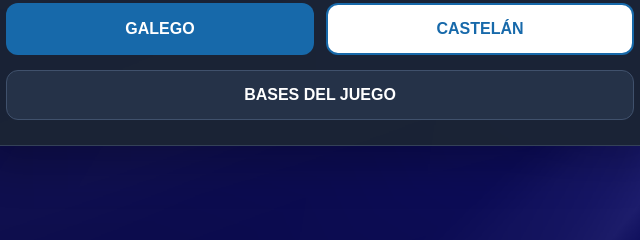
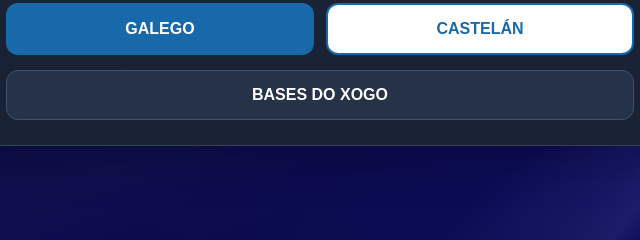
Before and after one commit to xkamikazehx/o-reto-da-momada, a plain HTML site: page index.html in a window 1280 px wide. Shown: the part 232-472 px from the top of the page, 320-960 px from the left. Drawn offline with nearby package versions, Linux system fonts and the light colour scheme.

```diff
--- a/index.html
+++ b/index.html
@@ -164,7 +164,7 @@ label{display:block;color:var(--suave);margin-top:20px;font-size:14px}
 
     <!-- BOTÓN BASES DEL JUEGO -->
     <a href="bases.html" target="_blank" rel="noopener" class="boton-bases">
-      BASES DEL JUEGO
+      BASES DO XOGO
     </a>
 
   </div>
```
